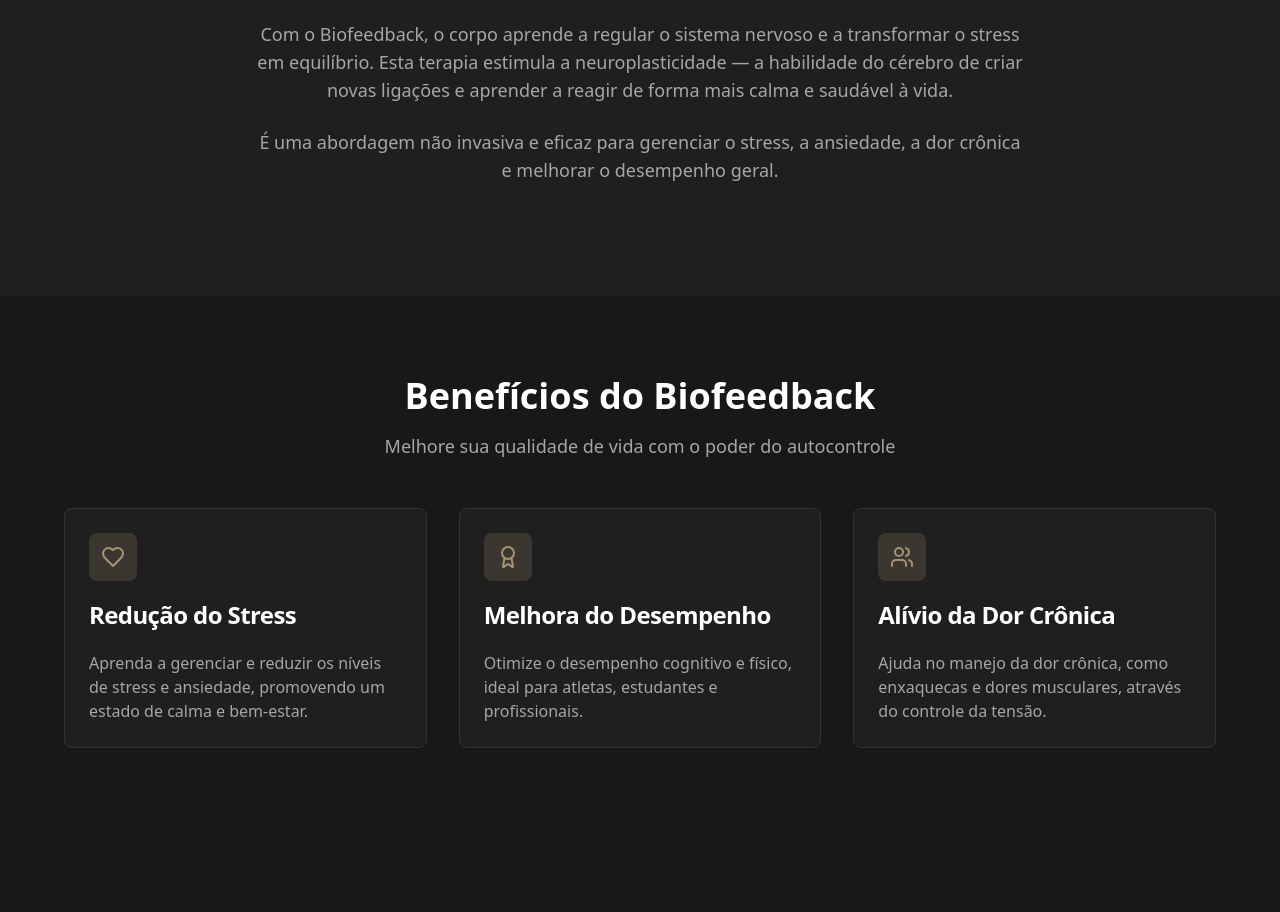
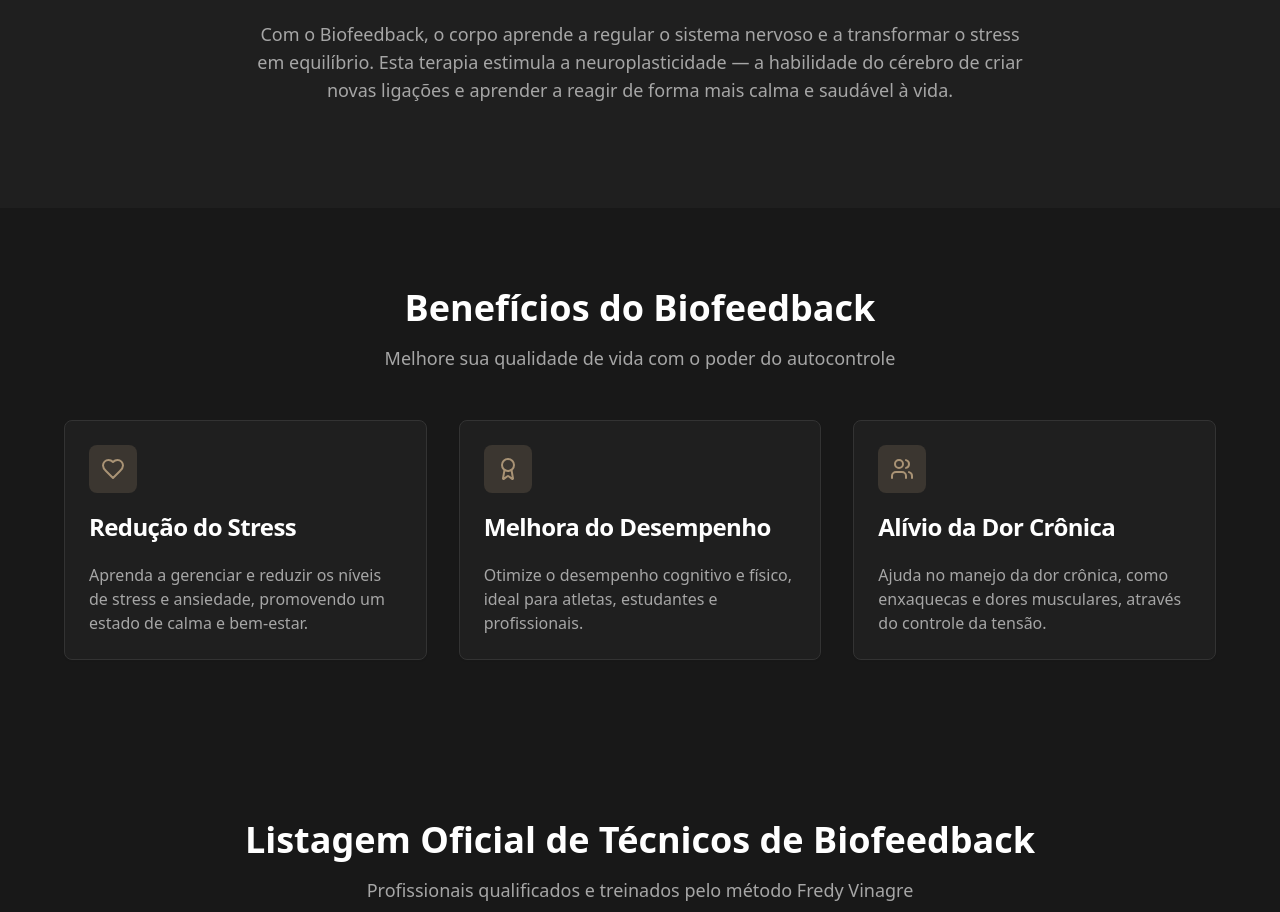
Before and after one commit to guiz01/bftecnicos, a React (Vite) app: page / in a window 1280 px wide. Shown: the part 1005-1917 px from the top of the page. Built offline with nearby package versions, Linux system fonts and the light colour scheme; no server answers; the database is empty.

Commit message:
[dyad] Removi um parágrafo da seção "O que é Biofeedback?" na página inicial. - wrote 2 file(s)

```diff
--- a/src/pages/Index.tsx
+++ b/src/pages/Index.tsx
@@ -28,7 +28,7 @@ interface Tecnico {
 const Index = () => {
   const [tecnicos, setTecnicos] = useState<Tecnico[]>([]);
   const [filteredTecnicos, setFilteredTecnicos] = useState<Tecnico[]>([]);
-  const [loading, setLoading] = useState(true);
+  const [loading, setLoading] = useState(true); // Correção aqui
   const [searchTerm, setSearchTerm] = useState("");
   const [currentPage, setCurrentPage] = useState(1);
   const [totalPages, setTotalPages] = useState(1);
@@ -153,9 +153,6 @@ const Index = () => {
           <h2 className="text-4xl font-bold text-foreground mb-6">O que é Biofeedback?</h2>
           <p className="text-lg text-muted-foreground mb-6 max-w-3xl mx-auto"> {/* Adicionado max-w e mx-auto para centralizar */}
             Com o Biofeedback, o corpo aprende a regular o sistema nervoso e a transformar o stress em equilíbrio. Esta terapia estimula a neuroplasticidade — a habilidade do cérebro de criar novas ligações e aprender a reagir de forma mais calma e saudável à vida.
-          </p>
-          <p className="text-lg text-muted-foreground mb-8 max-w-3xl mx-auto"> {/* Adicionado max-w e mx-auto para centralizar */}
-            É uma abordagem não invasiva e eficaz para gerenciar o stress, a ansiedade, a dor crônica e melhorar o desempenho geral.
           </p>
           {/* Removido o botão "Saiba Mais" */}
           {/* Removida a div com a imagem */}
```
